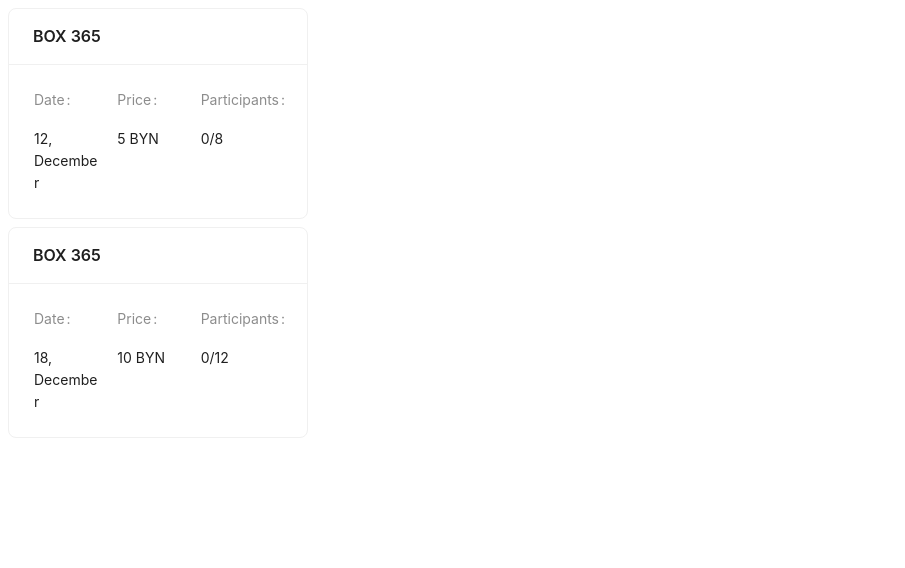
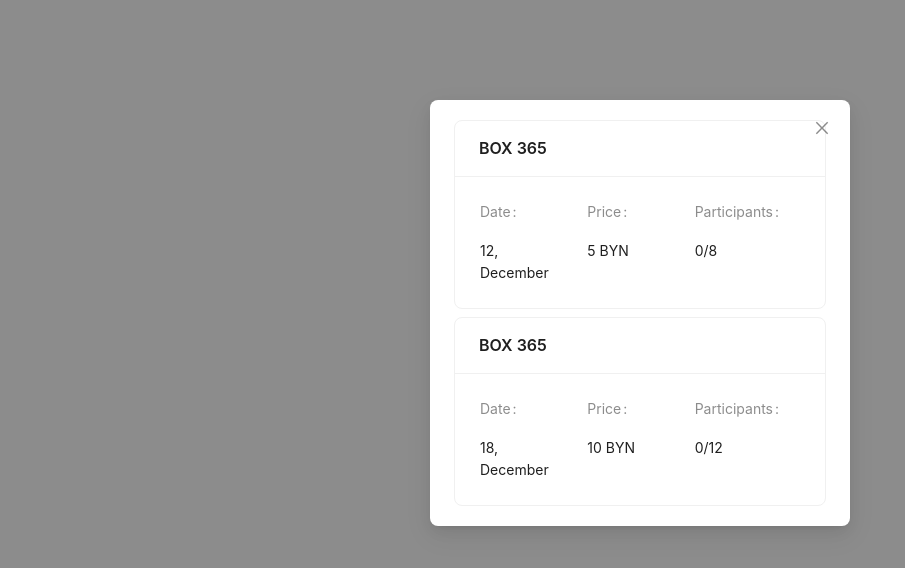
Before and after one commit to RunOrFight/sport-story-hub-ui, a React (Vite) app: page / in a window 1280 px wide. Shown: the top 568 px of the page, without its empty margins (0-905 px from the left). Built offline with nearby package versions, Linux system fonts and the light colour scheme.

Commit message:
refactor: add events page

```diff
--- a/src/EventPage.tsx
+++ b/src/EventPage.tsx
@@ -32,7 +32,8 @@ const EventsPage = () => {
     }, [])
 
     return <Flex vertical gap={"small"}>
-        {Object.values(events).map((event) => <Card key={event.id} hoverable title={event.place} style={{width: 300}}>
+        {Object.values(events).map((event) => <Card key={event.id} hoverable title={event.place}
+                                                    style={{width: "100%"}}>
             <Descriptions layout={"vertical"}>
                 <Descriptions.Item label="Date">{event.date}</Descriptions.Item>
                 <Descriptions.Item label="Price">{event.price}</Descriptions.Item>
--- a/src/main.tsx
+++ b/src/main.tsx
@@ -2,6 +2,7 @@ import ReactDOM from 'react-dom/client'
 import {createBrowserRouter, RouterProvider} from "react-router-dom";
 import {EventsPage} from "./EventPage.tsx";
 import {CreateEventForm} from "./CreateEventForm.tsx";
+import {Modal} from "antd";
 
 
 const router = createBrowserRouter([
@@ -15,5 +16,6 @@ const router = createBrowserRouter([
     }
 ]);
 
-
-ReactDOM.createRoot(document.getElementById('root')!).render(<RouterProvider router={router}/>)
+ReactDOM.createRoot(document.getElementById('root')!).render(
+    <Modal width={'26.25rem'} footer={null} open={true}><RouterProvider router={router}/></Modal>
+)
```
